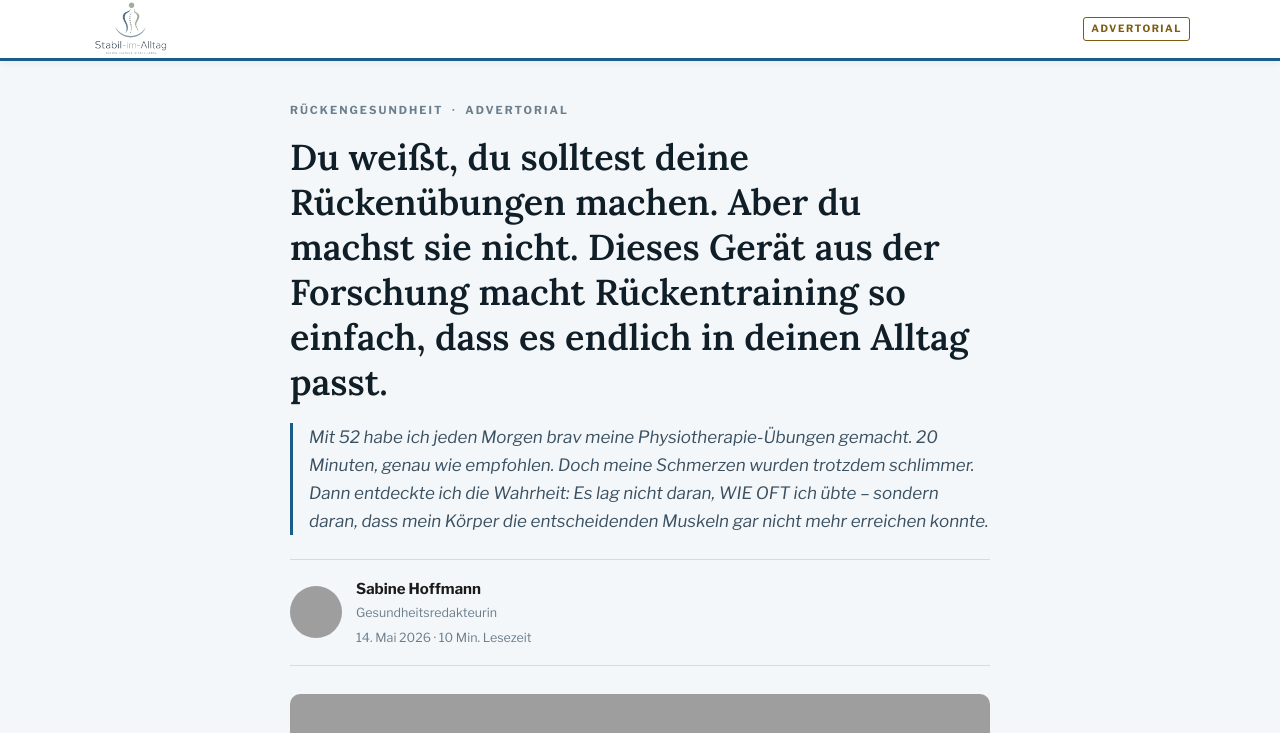
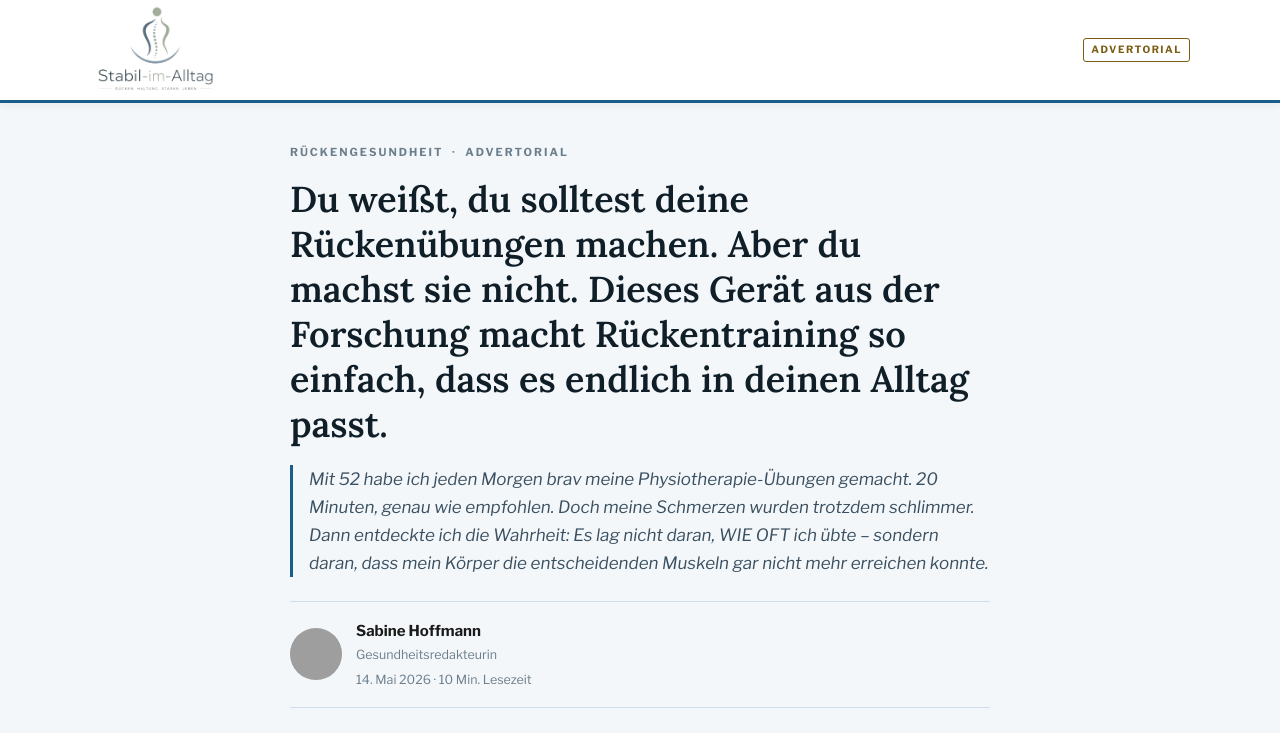
Before and after one commit to BerkanCeyhan/stabil-im-alltag, a plain HTML site: page rücken/adv/1/index.html in a window 1280 px wide. Shown: the top 733 px of the page. Drawn offline with nearby package versions, Linux system fonts and the light colour scheme; grey boxes are pictures that could not be loaded.

Commit message:
Increase header height to 100px, logo to 90px

```diff
--- a/rücken/adv/1/index.html
+++ b/rücken/adv/1/index.html
@@ -46,7 +46,7 @@
       display: flex;
       align-items: center;
       justify-content: space-between;
-      height: 58px;
+      height: 100px;
       gap: 16px;
     }
     .header-logo {
@@ -485,7 +485,7 @@
 <!-- ═══ HEADER ═══ -->
 <header class="site-header">
   <div class="header-inner">
-    <a href="/"><img src="../../../assets/logo_transparent.png" alt="Stabil im Alltag" style="height:56px;width:auto;display:block;"></a>
+    <a href="/"><img src="../../../assets/logo_transparent.png" alt="Stabil im Alltag" style="height:90px;width:auto;display:block;"></a>
     <div class="header-anzeige">Advertorial</div>
   </div>
 </header>
```
